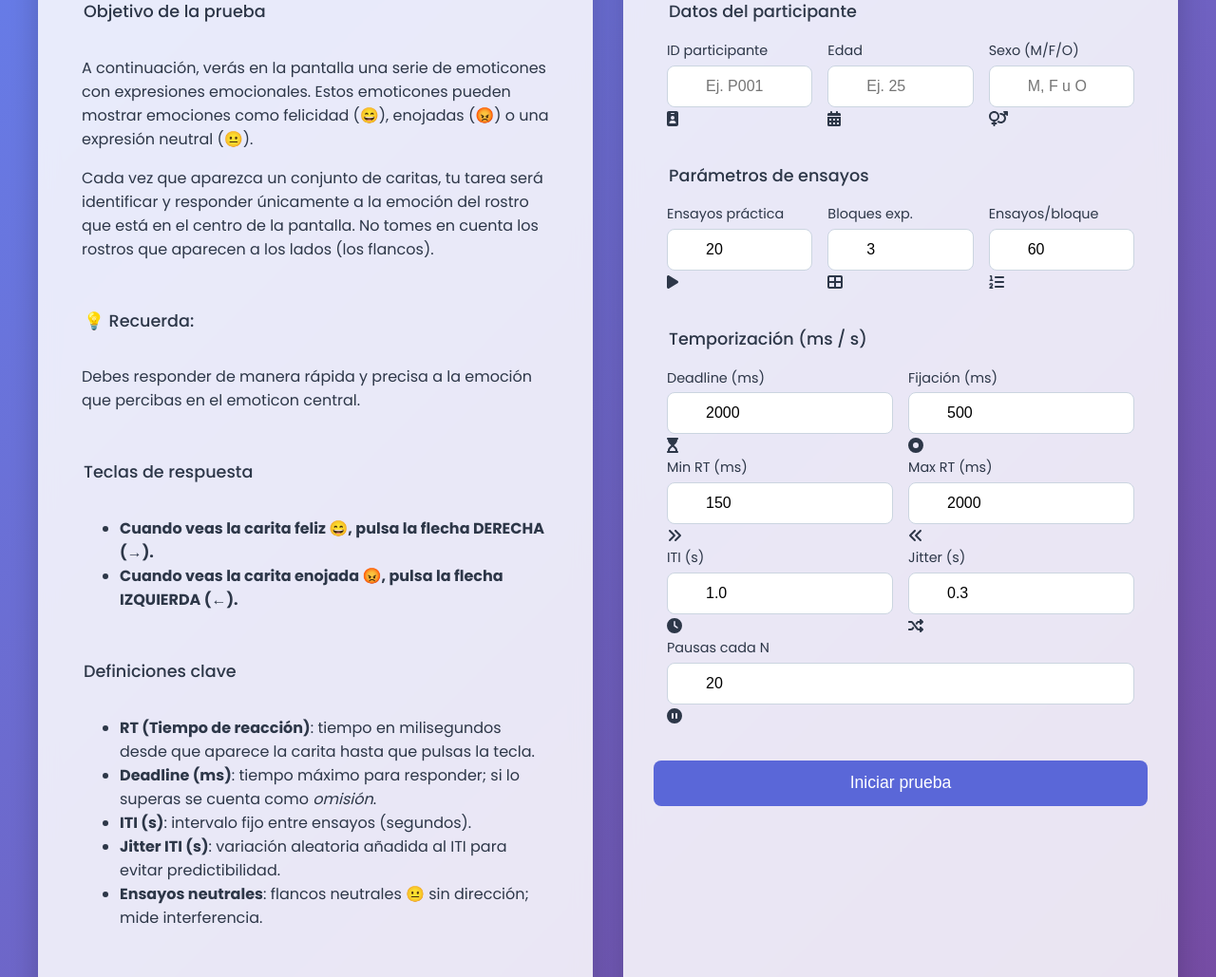
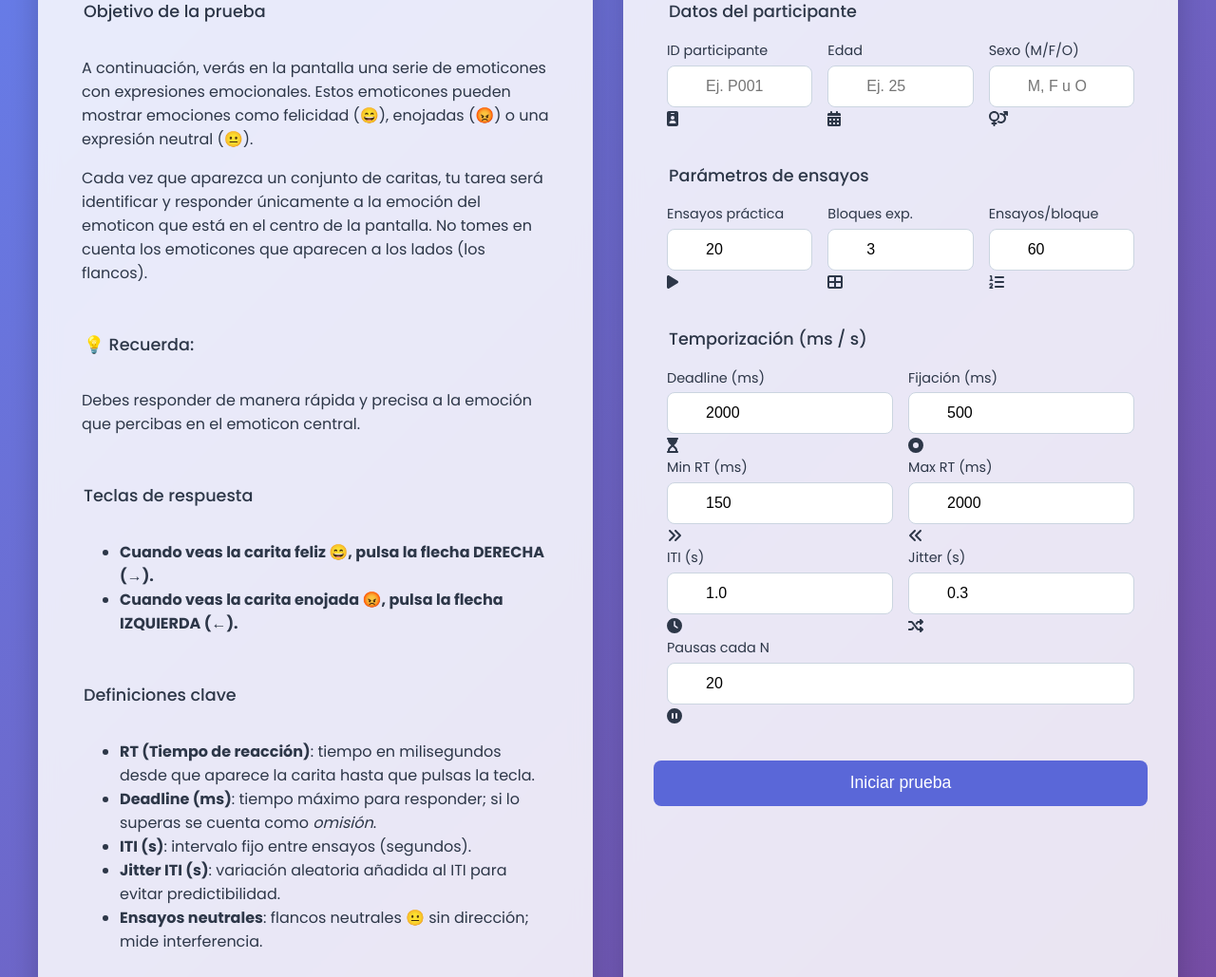
Before and after one commit to TeboDev/Flancos, a Flask app: page / in a window 1280 px wide. Shown: the part 127-1156 px from the top of the page at 95% size. Run offline with Flask 3, Linux system fonts and the light colour scheme.

Commit message:
palabra emoticones arreglada

```diff
--- a/templates/index.html
+++ b/templates/index.html
@@ -116,8 +116,8 @@
         <p>A continuación, verás en la pantalla una serie de emoticones con expresiones emocionales.
 Estos emoticones pueden mostrar emociones como felicidad (😄), enojadas (😡) o una expresión neutral (😐).</p>
         <p>
-Cada vez que aparezca un conjunto de caritas, tu tarea será identificar y responder únicamente a la emoción del rostro que está en el centro de la pantalla.
-No tomes en cuenta los rostros que aparecen a los lados (los flancos).
+Cada vez que aparezca un conjunto de caritas, tu tarea será identificar y responder únicamente a la emoción del emoticon que está en el centro de la pantalla.
+No tomes en cuenta los emoticones que aparecen a los lados (los flancos).
 </p>
       </fieldset>
       <fieldset>
```
